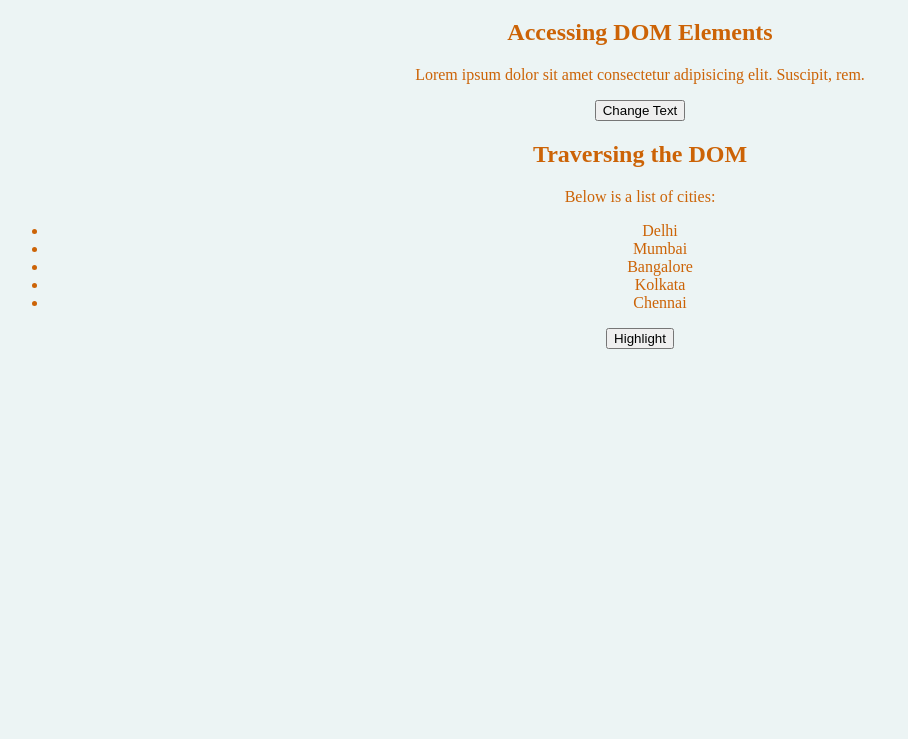
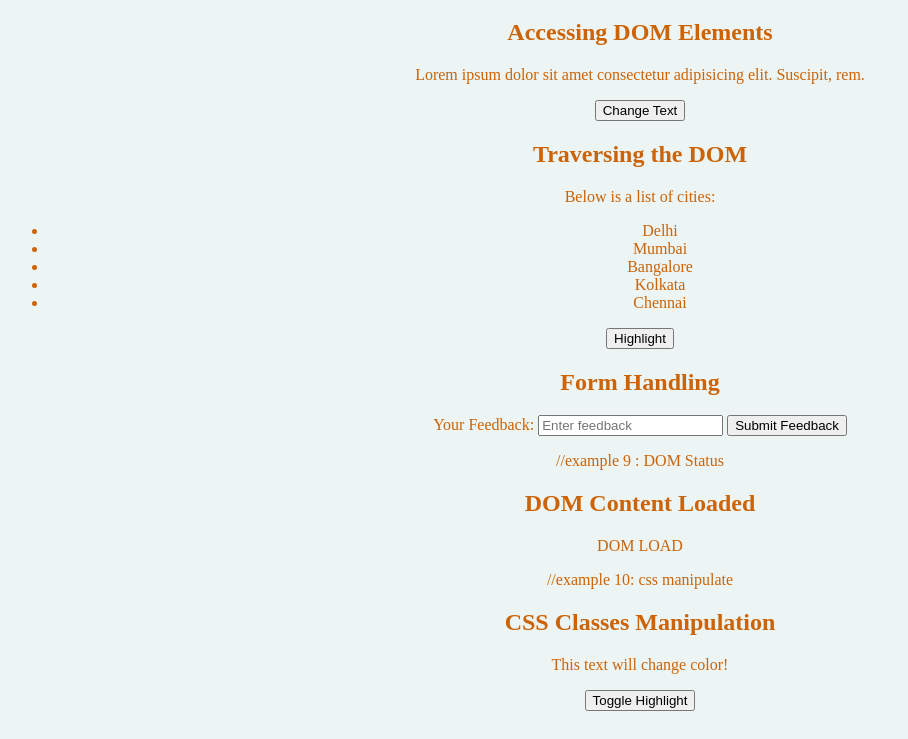
Before and after one commit to Aryan-2610/webd-prac, a website: page javascript/BOM and DOM/dom.html in a window 1280 px wide. Shown: the part 61-800 px from the top of the page, without its empty margins (0-908 px from the left). Drawn offline with Linux system fonts and the light colour scheme.

Commit message:
some adv js

```diff
--- a/javascript/BOM and DOM/dom.html
+++ b/javascript/BOM and DOM/dom.html
@@ -45,6 +45,31 @@
         </ul>
         <button id="highlightFirstCity">Highlight</button>
     </section>
+    <section id="example-8">
+  <h2>Form Handling</h2>
+  <form id="feedbackForm">
+    <label for="feedbackInput">Your Feedback:</label>
+    <input type="text" id="feedbackInput" placeholder="Enter feedback" />
+    <button type="submit">Submit Feedback</button>
+  </form>
+  <p id="feedbackDisplay"></p>
+</section>
+
+
+//example 9 : DOM Status
+<section id="example-9">
+  <h2>DOM Content Loaded</h2>
+  <p id="domStatus">Waiting for DOM to load...</p>
+</section>
+
+
+//example 10: css manipulate
+
+<section id="example-10">
+  <h2>CSS Classes Manipulation</h2>
+  <p id="descriptionText">This text will change color!</p>
+  <button id="toggleHighlight">Toggle Highlight</button>
+</section>
 
     <script src="./script-dom.js"></script>
 </body>
--- a/javascript/BOM and DOM/script-dom.js
+++ b/javascript/BOM and DOM/script-dom.js
@@ -26,3 +26,26 @@ document.getElementById("highlightFirstCity").addEventListener("click", () => {
 
     });
 });
+
+
+//example 8 : form handling
+document.getElementById("feedbackForm").addEventListener(
+    'submit',function(event){
+        //FIRST STEP MAJORLY
+        event.preventDefault()
+        let feedback=document.getElementById("feedbackInput").value;
+        console.log(feedback)
+        }
+)
+
+//example 9 dom status
+document.addEventListener("DOMContentLoaded",function(){
+    document.getElementById('domStatus').textContent="DOM LOAD"
+
+})
+//ex 10 css manipulate
+document.getElementById("toggleHighlight").addEventListener("click",function(){
+    let descriptionText=document.getElementById("descriptionText");
+    descriptionText.classList.toggle("highlight");
+
+})
```
Also changed, not shown: javascript/advanced/closure.js (added, +9 -0 lines), javascript/advanced/explore1.js (added, +14 -0 lines).
